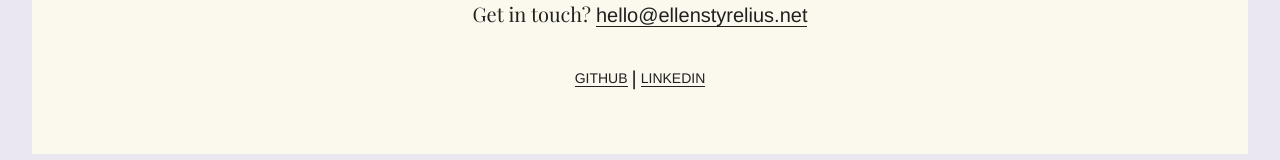
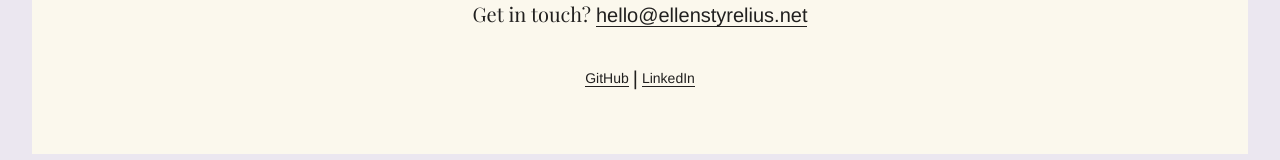
Before and after one commit to styrelius/about-me, a React (Create React App) app: page / in a window 1280 px wide. Shown: the part 630-790 px from the top of the page. Built offline with nearby package versions, Linux system fonts and the light colour scheme.

Commit message:
Make links in LinksList capitalized instead of uppercase

```diff
--- a/src/components/links-list.jsx
+++ b/src/components/links-list.jsx
@@ -15,7 +15,6 @@ const Container = styled.div({
 const Link = styled.a({
   ...linkStyles,
   fontSize: fontSizes.sm,
-  textTransform: 'uppercase',
 })
 
 const Divider = styled.span({
```
